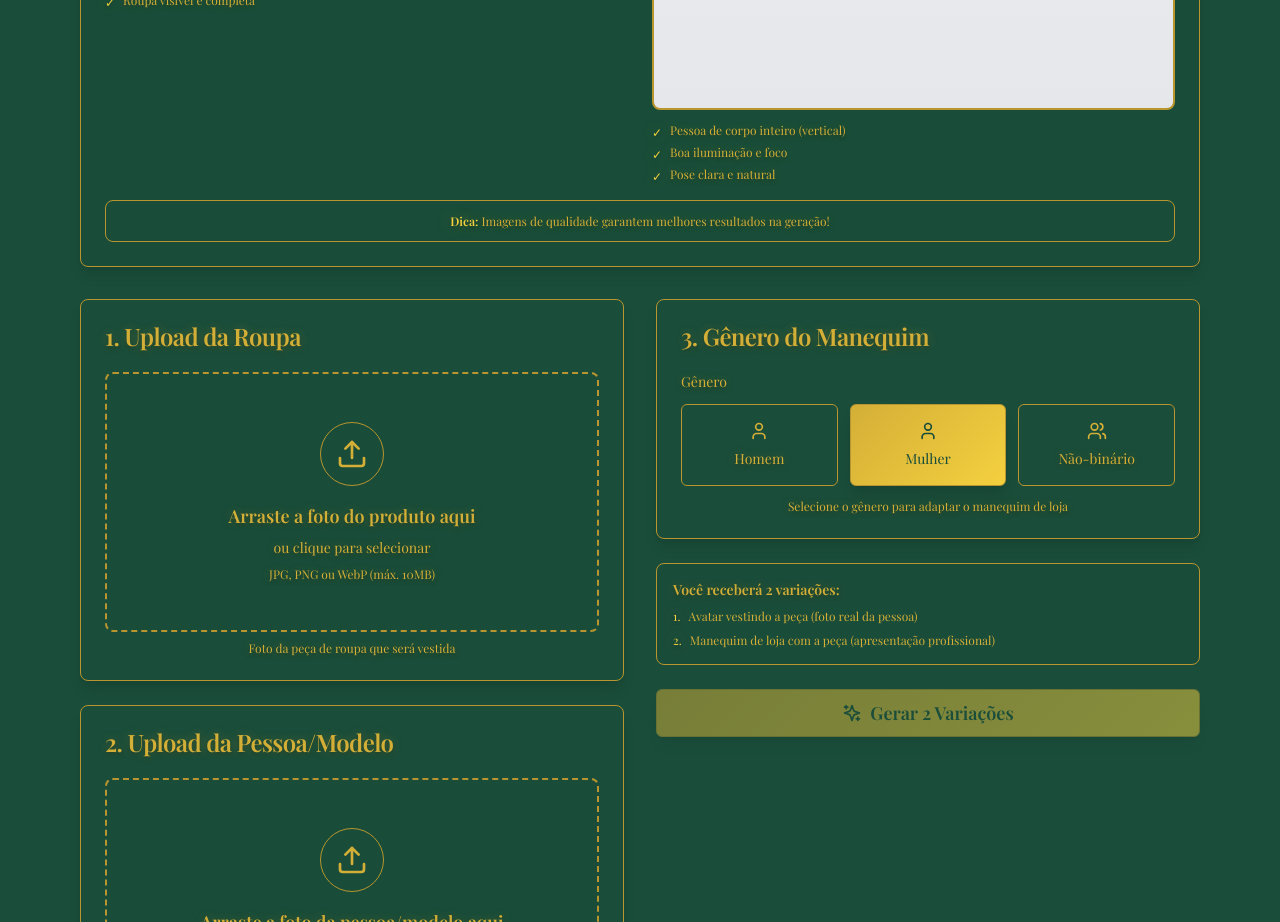
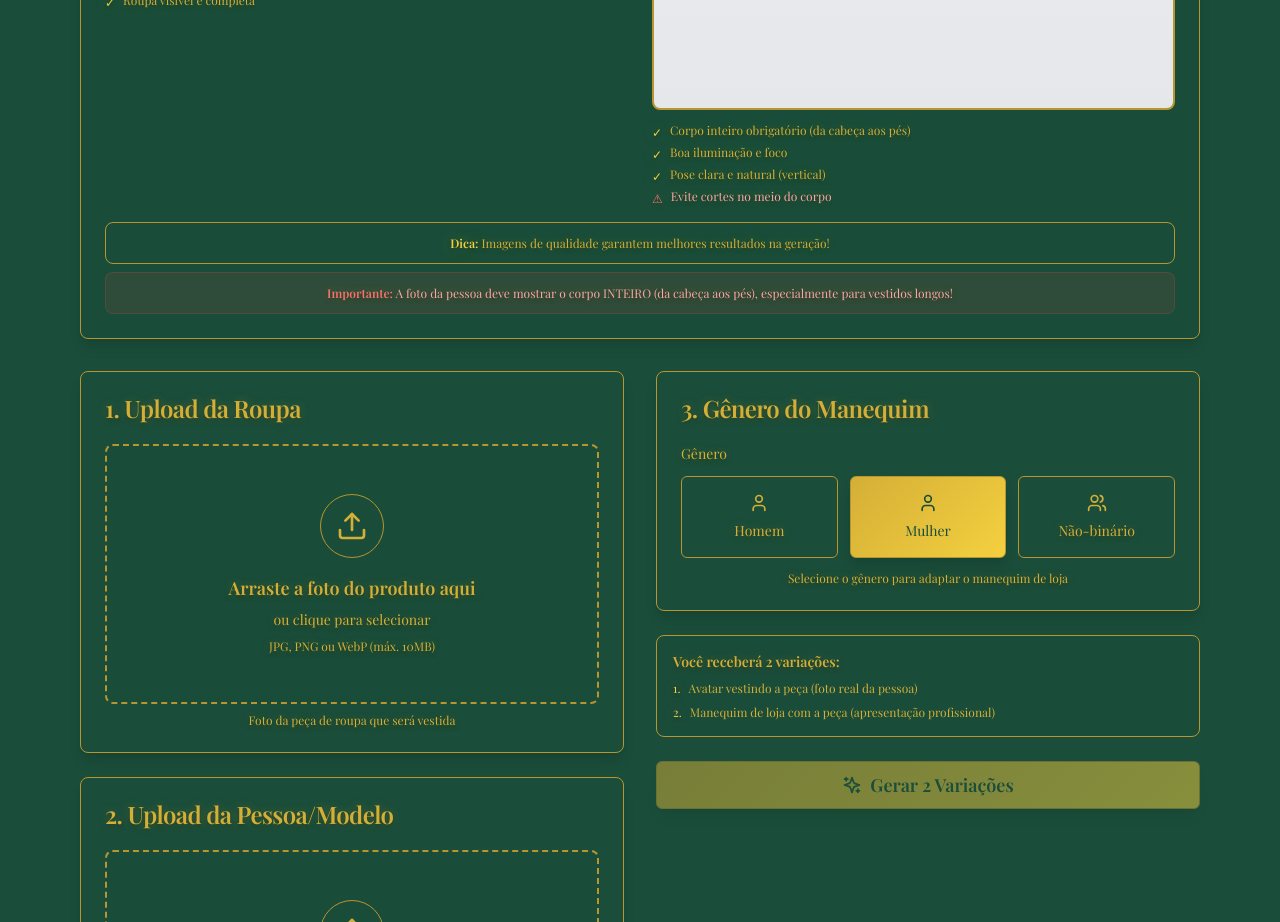
Before and after one commit to Leonardotrentini/geradorvesto, a Next.js app: page /generate in a window 1280 px wide. Shown: the part 960-1882 px from the top of the page. Built offline with nearby package versions, Linux system fonts and the light colour scheme.

Commit message:
Fix: Enfatizar que foto da pessoa deve ser corpo inteiro obrigatÃ³rio

```diff
--- a/app/generate/page.tsx
+++ b/app/generate/page.tsx
@@ -173,7 +173,7 @@ export default function GeneratePage() {
                 <ul className="text-xs text-gold/70 space-y-1 font-light">
                   <li className="flex items-start gap-2">
                     <span className="text-gold-bright mt-0.5">✓</span>
-                    <span>Pessoa de corpo inteiro (vertical)</span>
+                    <span><strong>Corpo inteiro obrigatório</strong> (da cabeça aos pés)</span>
                   </li>
                   <li className="flex items-start gap-2">
                     <span className="text-gold-bright mt-0.5">✓</span>
@@ -181,15 +181,26 @@ export default function GeneratePage() {
                   </li>
                   <li className="flex items-start gap-2">
                     <span className="text-gold-bright mt-0.5">✓</span>
-                    <span>Pose clara e natural</span>
+                    <span>Pose clara e natural (vertical)</span>
+                  </li>
+                  <li className="flex items-start gap-2 mt-2">
+                    <span className="text-red-400 mt-0.5">⚠</span>
+                    <span className="text-red-300">Evite cortes no meio do corpo</span>
                   </li>
                 </ul>
               </div>
             </div>
-            <div className="mt-4 p-3 bg-gold/10 border border-gold/20 rounded-lg">
-              <p className="text-xs text-gold/80 font-light text-center">
-                <span className="font-semibold text-gold-bright">Dica:</span> Imagens de qualidade garantem melhores resultados na geração!
-              </p>
+            <div className="mt-4 space-y-2">
+              <div className="p-3 bg-gold/10 border border-gold/20 rounded-lg">
+                <p className="text-xs text-gold/80 font-light text-center">
+                  <span className="font-semibold text-gold-bright">Dica:</span> Imagens de qualidade garantem melhores resultados na geração!
+                </p>
+              </div>
+              <div className="p-3 bg-red-500/10 border border-red-500/20 rounded-lg">
+                <p className="text-xs text-red-300 font-light text-center">
+                  <span className="font-semibold text-red-400">Importante:</span> A foto da pessoa deve mostrar o corpo INTEIRO (da cabeça aos pés), especialmente para vestidos longos!
+                </p>
+              </div>
             </div>
           </CardContent>
         </Card>
```
